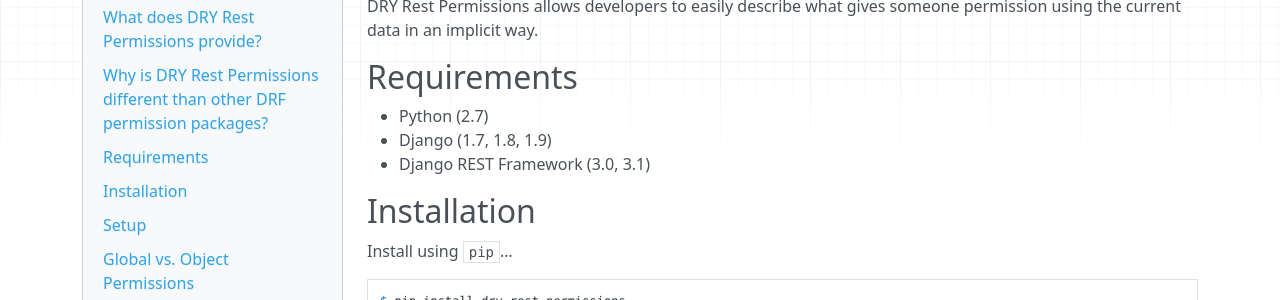
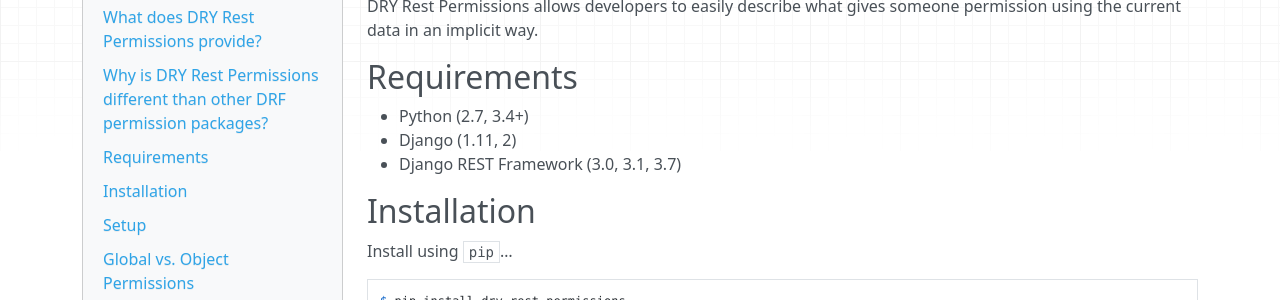
Before and after one commit to dbkaplan/dry-rest-permissions, an MkDocs documentation site: the page built from docs/index.md, in a window 1280 px wide and 900 px high, scrolled down 860 px. Shown: the part 155-455 px from the top of the window. Built offline with MkDocs 1.6.1, drawn with Linux system fonts in a browser that asks for light colours; nearby versions of some CDN libraries.

Commit message:
fix requirements, tox & docs

```diff
--- a/docs/index.md
+++ b/docs/index.md
@@ -37,9 +37,9 @@
 
 ##Requirements
 
--  Python (2.7)
--  Django (1.7, 1.8, 1.9)
--  Django REST Framework (3.0, 3.1)
+-  Python (2.7, 3.4+)
+-  Django (1.11, 2)
+-  Django REST Framework (3.0, 3.1, 3.7)
 
 ##Installation
 
--- a/requirements.txt
+++ b/requirements.txt
@@ -1,5 +1,5 @@
 # Minimum Django and REST framework version
-Django>=1.6
+Django>=1.11
 djangorestframework>=2.4.3
 
 # Test requirements
```
Also changed, not shown: README.md (+2 -2 lines), 1 other file.
